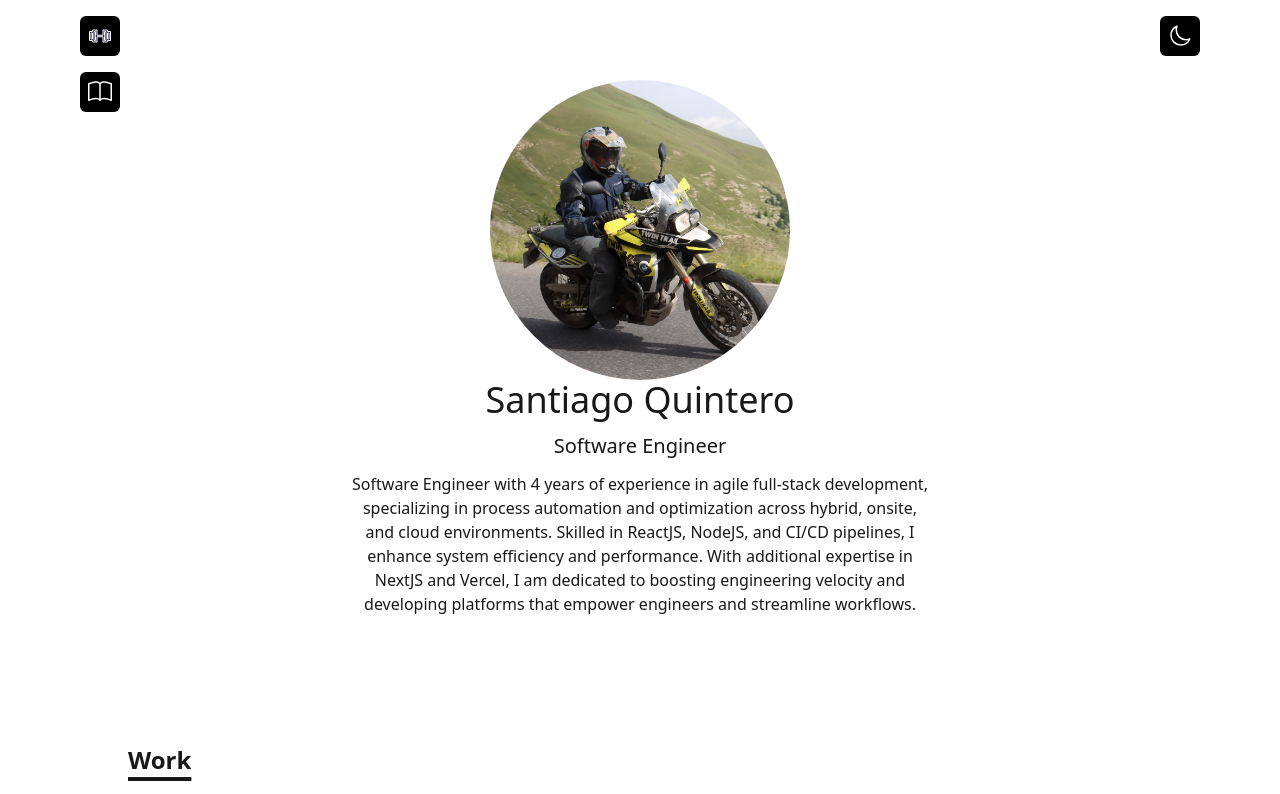
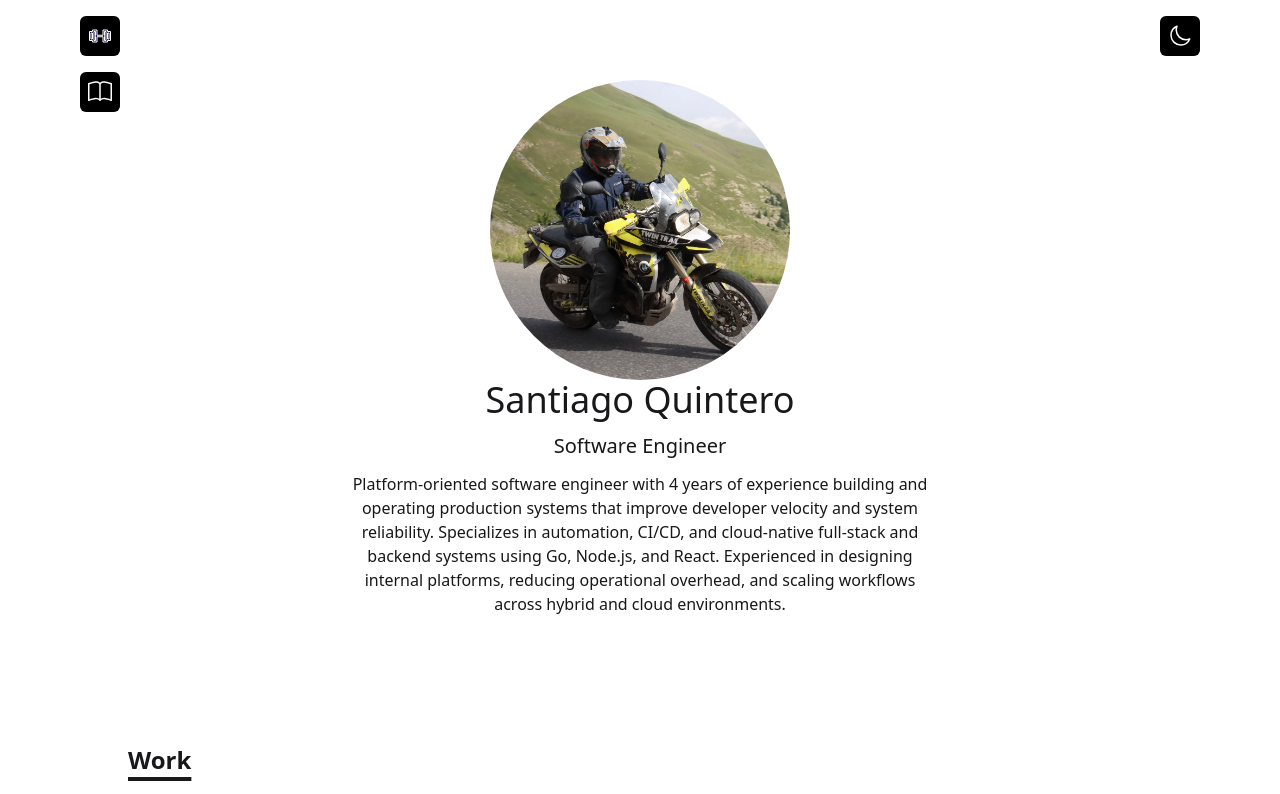
Before and after one commit to QuinteroSantiago/santiago-quintero-quiroga-portfolio, a React (Vite) app: page / in a window 1280 px wide. Shown: the top 794 px of the page. Built offline with nearby package versions, Linux system fonts and the light colour scheme; a web font is replaced by a local one.

Commit message:
fix(deps): also add new profile desc

```diff
--- a/package.json
+++ b/package.json
@@ -20,7 +20,7 @@
     "@tailwindcss/postcss": "^4.1.18",
     "@types/react": "^18.3.3",
     "@types/react-dom": "^18.3.1",
-    "@vitejs/plugin-react": "^4.3.4",
+    "@vitejs/plugin-react": "^5.1.2",
     "autoprefixer": "^10.4.23",
     "postcss": "^8.5.6",
     "tailwindcss": "^4.1.18",
--- a/src/components/Home/Intro.jsx
+++ b/src/components/Home/Intro.jsx
@@ -15,7 +15,7 @@ function Intro() {
          <h1 className="text-4xl dark:text-white mb-1 md:mb-3">Santiago Quintero</h1>
          <h2 className="text-base md:text-xl mb-3 font-medium">Software Engineer</h2>
          <p className="text-md max-w-xl mb-6">
-            Software Engineer with {roundedYears} years of experience in agile full-stack development, specializing in process automation and optimization across hybrid, onsite, and cloud environments. Skilled in ReactJS, NodeJS, and CI/CD pipelines, I enhance system efficiency and performance. With additional expertise in NextJS and Vercel, I am dedicated to boosting engineering velocity and developing platforms that empower engineers and streamline workflows.
+            Platform-oriented software engineer with {roundedYears} years of experience building and operating production systems that improve developer velocity and system reliability. Specializes in automation, CI/CD, and cloud-native full-stack and backend systems using Go, Node.js, and React. Experienced in designing internal platforms, reducing operational overhead, and scaling workflows across hybrid and cloud environments.
          </p>
       </div>
    )
```
Also changed, not shown: 2 other files (tests, documents, lock files or other folders).
